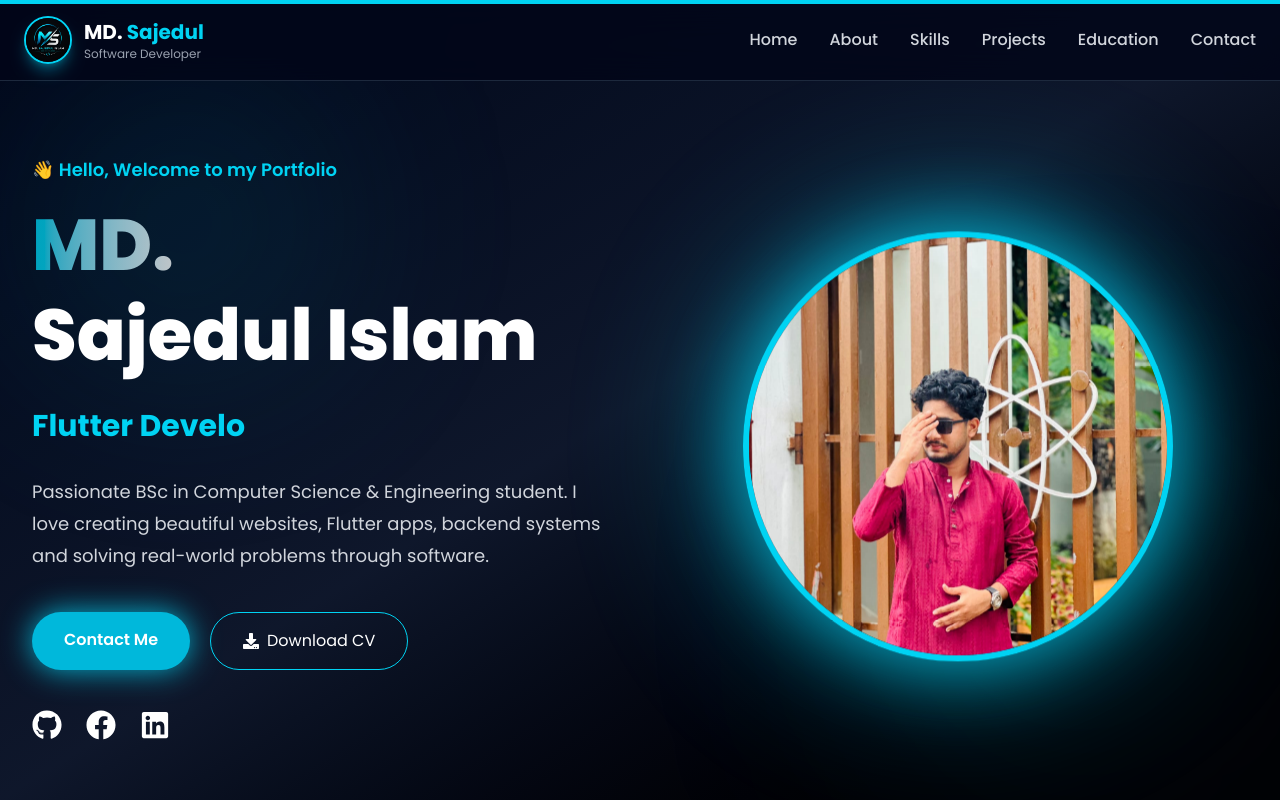
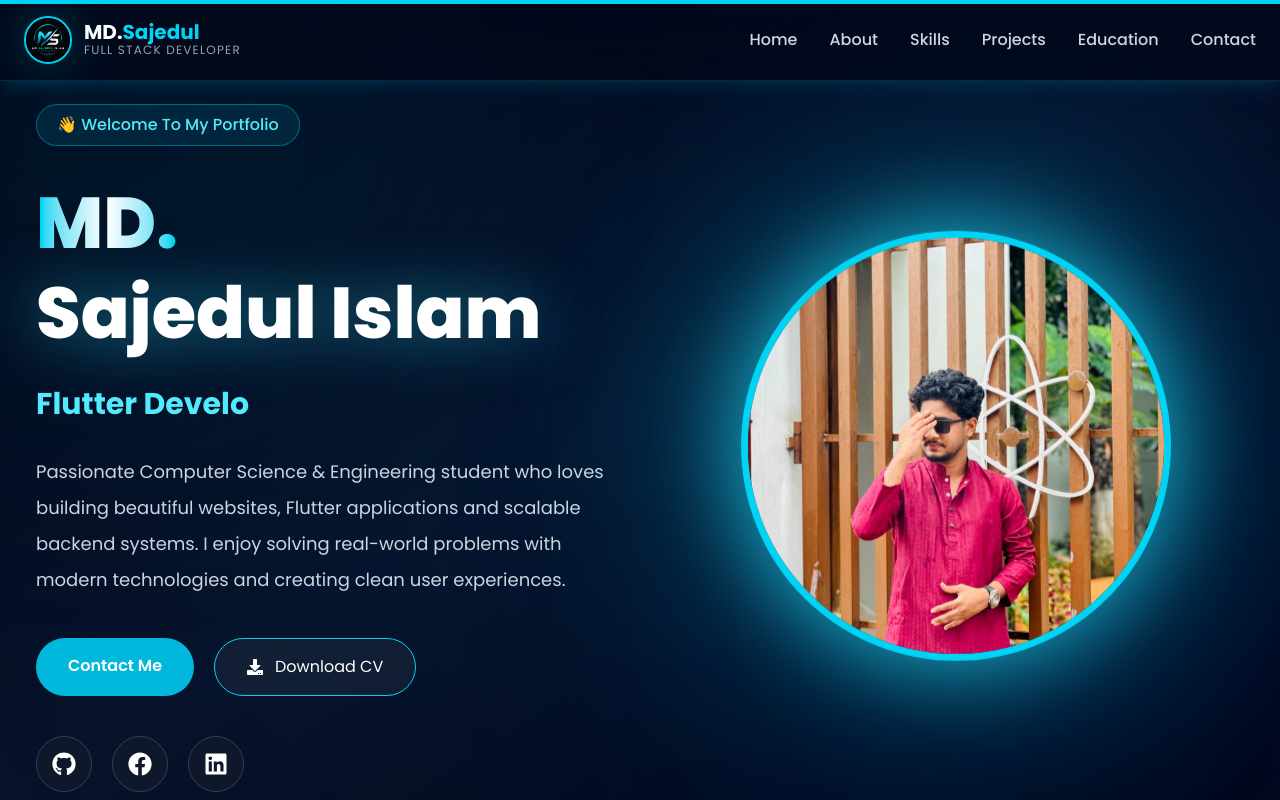
Before and after one commit to emu2025222-spec/portfolio-, a React (Vite) app: page / in a window 1280 px wide. Shown: the top 800 px of the page. Built offline with nearby package versions, Linux system fonts and the light colour scheme.

Commit message:
Final portfolio update

```diff
--- a/src/components/Hero.jsx
+++ b/src/components/Hero.jsx
@@ -6,20 +6,24 @@ import {
   FaLinkedin,
   FaDownload,
 } from "react-icons/fa";
+
 import profile from "../assets/images/Profile.png";
 
 function Hero() {
   return (
     <section
       id="home"
-      className="relative min-h-screen flex items-center overflow-hidden bg-gradient-to-br from-slate-950 via-slate-900 to-black pt-24"
+      className="relative min-h-screen overflow-hidden flex items-center pt-24 bg-gradient-to-br from-[#020617] via-[#07132b] to-[#020617]"
     >
-      {/* Background Glow */}
-      <div className="absolute top-20 left-10 w-72 h-72 bg-cyan-500/20 blur-[120px] rounded-full animate-pulse"></div>
+      {/* Premium Background */}
 
-      <div className="absolute bottom-10 right-10 w-80 h-80 bg-blue-500/20 blur-[150px] rounded-full animate-pulse"></div>
+      <div className="absolute -top-32 -left-24 w-[450px] h-[450px] bg-cyan-500/20 blur-[170px] rounded-full animate-pulse"></div>
 
-      <div className="relative z-10 max-w-7xl mx-auto w-full px-8 grid lg:grid-cols-2 gap-14 items-center">
+      <div className="absolute bottom-0 right-0 w-[500px] h-[500px] bg-blue-600/20 blur-[180px] rounded-full animate-pulse"></div>
+
+      <div className="absolute top-1/2 left-1/2 -translate-x-1/2 -translate-y-1/2 w-[650px] h-[650px] bg-cyan-500/5 blur-[220px] rounded-full"></div>
+
+      <div className="relative z-10 max-w-7xl mx-auto px-8 grid lg:grid-cols-2 gap-14 items-center">
 
         {/* LEFT */}
 
@@ -28,31 +32,34 @@ function Hero() {
           animate={{ opacity: 1, x: 0 }}
           transition={{ duration: 1 }}
         >
-          <motion.p
+          <motion.span
             initial={{ opacity: 0 }}
             animate={{ opacity: 1 }}
-            transition={{ delay: .3 }}
-            className="text-cyan-400 text-lg font-semibold mb-4"
+            transition={{ delay: .2 }}
+            className="inline-block px-5 py-2 rounded-full border border-cyan-400/40 bg-cyan-400/10 text-cyan-300 font-medium"
           >
-            👋 Hello, Welcome to my Portfolio
-          </motion.p>
+            👋 Welcome To My Portfolio
+          </motion.span>
 
           <motion.h1
             initial={{ opacity: 0, y: 40 }}
             animate={{ opacity: 1, y: 0 }}
             transition={{ delay: .4 }}
-            className="text-5xl md:text-6xl lg:text-7xl font-black leading-tight"
+            className="text-5xl md:text-7xl font-black mt-8 leading-tight"
           >
-            <span className="bg-gradient-to-r from-cyan-400 via-white to-cyan-400 bg-clip-text text-transparent bg-[length:200%] animate-pulse">
+            <span className="bg-gradient-to-r from-cyan-400 via-white to-cyan-400 bg-clip-text text-transparent">
               MD.
             </span>
 
             <br />
 
-            Sajedul Islam
+            <span className="text-white drop-shadow-[0_0_30px_rgba(34,211,238,.5)]">
+              Sajedul Islam
+            </span>
+
           </motion.h1>
 
-          <div className="text-cyan-400 text-2xl md:text-3xl font-bold mt-7">
+          <div className="mt-7 text-2xl md:text-3xl font-bold text-cyan-300">
 
             <TypeAnimation
               sequence={[
@@ -74,12 +81,13 @@ function Hero() {
           <motion.p
             initial={{ opacity: 0 }}
             animate={{ opacity: 1 }}
-            transition={{ delay: .7 }}
-            className="mt-8 text-gray-300 leading-8 text-lg max-w-xl"
+            transition={{ delay: .8 }}
+            className="mt-8 text-slate-300 text-lg leading-9 max-w-xl"
           >
-            Passionate BSc in Computer Science & Engineering student.
-            I love creating beautiful websites, Flutter apps,
-            backend systems and solving real-world problems through software.
+            Passionate Computer Science & Engineering student who loves
+            building beautiful websites, Flutter applications and scalable
+            backend systems. I enjoy solving real-world problems with modern
+            technologies and creating clean user experiences.
           </motion.p>
 
           {/* Buttons */}
@@ -87,12 +95,12 @@ function Hero() {
           <motion.div
             initial={{ opacity: 0 }}
             animate={{ opacity: 1 }}
-            transition={{ delay: .9 }}
+            transition={{ delay: 1 }}
             className="flex flex-wrap gap-5 mt-10"
           >
             <a
               href="#contact"
-              className="px-8 py-4 rounded-full bg-cyan-500 hover:bg-cyan-400 hover:scale-110 transition-all duration-300 font-semibold shadow-[0_0_30px_#06b6d4]"
+              className="px-8 py-4 rounded-full bg-cyan-500 text-white font-semibold transition-all duration-500 hover:-translate-y-2 hover:bg-cyan-400 hover:shadow-[0_0_45px_#06b6d4]"
             >
               Contact Me
             </a>
@@ -100,27 +108,26 @@ function Hero() {
             <a
               href="/CV.pdf"
               download
-              className="px-8 py-4 rounded-full border border-cyan-400 hover:bg-cyan-400 hover:text-black hover:scale-110 transition-all duration-300 flex items-center gap-2"
+              className="px-8 py-4 rounded-full border border-cyan-400 bg-white/5 backdrop-blur-md flex items-center gap-3 transition-all duration-500 hover:bg-cyan-400 hover:text-black hover:-translate-y-2 hover:shadow-[0_0_35px_#06b6d4]"
             >
               <FaDownload />
-
               Download CV
             </a>
+
           </motion.div>
-
-          {/* Social */}
+                    {/* Social Icons */}
 
           <motion.div
             initial={{ opacity: 0 }}
             animate={{ opacity: 1 }}
-            transition={{ delay: 1 }}
-            className="flex gap-6 mt-10 text-3xl"
+            transition={{ delay: 1.2 }}
+            className="flex gap-5 mt-10"
           >
             <a
               href="https://github.com/emu2025222-spec"
               target="_blank"
               rel="noreferrer"
-              className="hover:text-cyan-400 hover:scale-125 transition duration-300"
+              className="w-14 h-14 rounded-full bg-slate-900 border border-slate-700 flex items-center justify-center text-2xl hover:bg-cyan-500 hover:text-white hover:scale-110 hover:shadow-[0_0_30px_#06b6d4] transition-all duration-500"
             >
               <FaGithub />
             </a>
@@ -129,7 +136,7 @@ function Hero() {
               href="https://www.facebook.com/profile.php?id=61591546110482"
               target="_blank"
               rel="noreferrer"
-              className="hover:text-cyan-400 hover:scale-125 transition duration-300"
+              className="w-14 h-14 rounded-full bg-slate-900 border border-slate-700 flex items-center justify-center text-2xl hover:bg-cyan-500 hover:text-white hover:scale-110 hover:shadow-[0_0_30px_#06b6d4] transition-all duration-500"
             >
               <FaFacebook />
             </a>
@@ -138,7 +145,7 @@ function Hero() {
               href="https://linkedin.com"
               target="_blank"
               rel="noreferrer"
-              className="hover:text-cyan-400 hover:scale-125 transition duration-300"
+              className="w-14 h-14 rounded-full bg-slate-900 border border-slate-700 flex items-center justify-center text-2xl hover:bg-cyan-500 hover:text-white hover:scale-110 hover:shadow-[0_0_30px_#06b6d4] transition-all duration-500"
             >
               <FaLinkedin />
             </a>
@@ -148,36 +155,37 @@ function Hero() {
         {/* RIGHT */}
 
         <motion.div
-          initial={{ opacity: 0, scale: .7 }}
+          initial={{ opacity: 0, scale: 0.7 }}
           animate={{ opacity: 1, scale: 1 }}
           transition={{ duration: 1 }}
           className="flex justify-center"
         >
           <motion.div
             animate={{
-              y: [0, -18, 0],
+              y: [0, -20, 0],
             }}
             transition={{
-              duration: 4,
+              duration: 5,
               repeat: Infinity,
               ease: "easeInOut",
             }}
             whileHover={{
-              scale: 1.08,
+              scale: 1.05,
               rotate: 2,
             }}
             className="relative"
           >
-            <div className="absolute inset-0 rounded-full bg-cyan-400 blur-[90px] opacity-40 animate-pulse"></div>
+            <div className="absolute inset-0 rounded-full bg-cyan-400 blur-[120px] opacity-40 animate-pulse"></div>
+
+            <div className="absolute inset-0 rounded-full border-2 border-cyan-400 animate-ping opacity-20"></div>
 
             <img
               src={profile}
               alt="Profile"
-              className="relative w-80 h-80 lg:w-[430px] lg:h-[430px] rounded-full border-[6px] border-cyan-400 object-cover shadow-[0_0_80px_#06b6d4]"
+              className="relative w-80 h-80 lg:w-[430px] lg:h-[430px] rounded-full object-cover border-[7px] border-cyan-400 shadow-[0_0_90px_rgba(34,211,238,0.8)] transition-all duration-700 hover:scale-105 hover:rotate-2"
             />
           </motion.div>
         </motion.div>
-
       </div>
     </section>
   );
--- a/src/components/Navbar.jsx
+++ b/src/components/Navbar.jsx
@@ -15,43 +15,56 @@ function Navbar() {
   ];
 
   return (
-    <nav className="fixed top-0 left-0 w-full z-50 bg-slate-950/80 backdrop-blur-lg border-b border-slate-800">
-      <div className="max-w-7xl mx-auto px-6 py-4 flex items-center justify-between">
+    <nav className="fixed top-0 left-0 w-full z-50 bg-slate-950/70 backdrop-blur-2xl border-b border-cyan-500/20 shadow-lg shadow-cyan-500/10">
+      <div className="max-w-7xl mx-auto flex items-center justify-between px-6 py-4">
 
         {/* Logo */}
+        <a
+          href="#home"
+          className="flex items-center gap-3 group"
+        >
+          <div className="relative">
 
-        <a href="#home" className="flex items-center gap-3">
+            <div className="absolute inset-0 rounded-full bg-cyan-400 blur-xl opacity-30 group-hover:opacity-70 transition duration-500"></div>
 
-          <img
-            src={logo}
-            alt="Logo"
-            className="w-12 h-12 rounded-full object-cover border-2 border-cyan-400 shadow-lg shadow-cyan-500/40 hover:rotate-12 hover:scale-110 duration-300"
-          />
+            <img
+              src={logo}
+              alt="Logo"
+              className="relative w-12 h-12 rounded-full border-2 border-cyan-400 object-cover group-hover:scale-110 group-hover:rotate-6 transition-all duration-500"
+            />
+
+          </div>
 
           <div>
-            <h1 className="text-xl font-bold text-white">
-              MD. <span className="text-cyan-400">Sajedul</span>
+
+            <h1 className="text-xl font-bold text-white leading-none">
+              MD.
+              <span className="text-cyan-400">
+                Sajedul
+              </span>
             </h1>
 
-            <p className="text-xs text-gray-400">
-              Software Developer
+            <p className="text-xs text-gray-400 tracking-widest uppercase">
+              Full Stack Developer
             </p>
+
           </div>
-
         </a>
 
         {/* Desktop Menu */}
 
-        <div className="hidden md:flex gap-8">
+        <div className="hidden md:flex items-center gap-8">
 
           {links.map((item) => (
+
             <a
               key={item}
               href={`#${item.toLowerCase()}`}
-              className="text-gray-300 hover:text-cyan-400 duration-300 font-medium"
+              className="relative text-gray-300 font-medium transition duration-300 hover:text-cyan-400 after:absolute after:left-0 after:-bottom-1 after:h-[2px] after:w-0 after:bg-cyan-400 after:transition-all after:duration-300 hover:after:w-full"
             >
               {item}
             </a>
+
           ))}
 
         </div>
@@ -60,30 +73,37 @@ function Navbar() {
 
         <button
           onClick={() => setOpen(!open)}
-          className="md:hidden text-2xl"
+          className="md:hidden text-2xl text-white hover:text-cyan-400 transition"
         >
           {open ? <FaTimes /> : <FaBars />}
         </button>
+
       </div>
 
       {/* Mobile Menu */}
 
-      {open && (
-        <div className="md:hidden bg-slate-900 border-t border-slate-800">
+      <div
+        className={`md:hidden overflow-hidden transition-all duration-500 ${
+          open ? "max-h-96" : "max-h-0"
+        }`}
+      >
+        <div className="bg-slate-900/95 backdrop-blur-xl border-t border-cyan-500/20">
 
           {links.map((item) => (
+
             <a
               key={item}
               href={`#${item.toLowerCase()}`}
               onClick={() => setOpen(false)}
-              className="block px-6 py-4 hover:bg-slate-800 hover:text-cyan-400"
+              className="block px-6 py-4 text-gray-300 hover:text-cyan-400 hover:bg-slate-800 transition"
             >
               {item}
             </a>
+
           ))}
 
         </div>
-      )}
+      </div>
     </nav>
   );
 }
```
